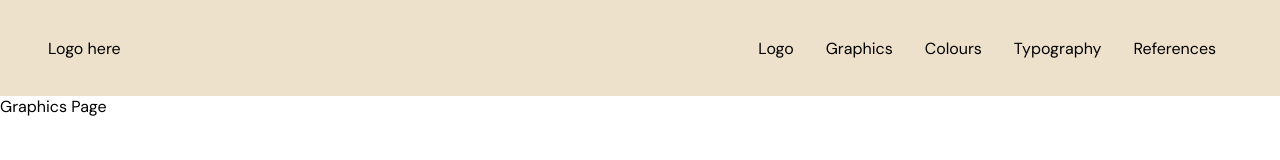
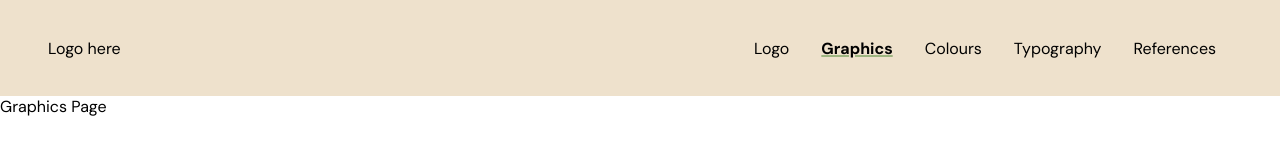
Before and after one commit to ohmaruko/Tranquify-style-guide, a Next.js app: page /graphics in a window 1280 px wide. Shown: the top 160 px of the page. Built offline with nearby package versions, Linux system fonts and the light colour scheme.

Commit message:
edit header to highlight active page

```diff
--- a/components/Header/Header.module.css
+++ b/components/Header/Header.module.css
@@ -2,6 +2,13 @@
     height: 6rem;
     padding: 0 3rem;
     background-color: var(--light-beige);
+    display: flex;
+    flex-direction: row;
+    justify-content: space-between;
+    align-items: center;
+}
+
+.menuContainer {
     display: flex;
     flex-direction: row;
     justify-content: space-between;
@@ -12,3 +19,8 @@
     color: var(--black);
     padding: 1rem;
 }
+
+.active {
+    font-weight: bold;
+    text-decoration: underline 2px var(--light-green);
+  }
--- a/components/Header/index.js
+++ b/components/Header/index.js
@@ -1,17 +1,27 @@
+import { useState } from 'react';
+import { useRouter } from 'next/router';
 import styles from './Header.module.css';
 import Link from 'next/link';
 
 export default function Header() {
-    return(
+    const router = useRouter();
+    const [active, setActive] = useState(false);
+
+    return (
         <header className={styles.headerContainer}>
             <div className={styles.logoContainer}>Logo here</div>
             <div className={styles.menuContainer}>
-                <Link href='/logo'>Logo</Link>
-                <Link href='/graphics'>Graphics</Link>
-                <Link href='/colours'>Colours</Link>
-                <Link href='/typography'>Typography</Link>
-                <Link href='/references'>References</Link>
+                <Link href='/logo'><div className={router.pathname === '/logo' ? styles.active : styles.link}>Logo</div> </Link>
+
+                <Link href='/graphics'><div className={router.pathname === '/graphics' ? styles.active : styles.link}>Graphics</div> </Link>
+
+                <Link href='/colours'><div className={router.pathname === '/colours' ? styles.active : styles.link}>Colours</div></Link>
+
+                <Link href='/typography'><div className={router.pathname === '/typography' ? styles.active : styles.link}>Typography</div></Link>
+
+                <Link href='/references'><div className={router.pathname === '/references' ? styles.active : styles.link}>References</div></Link>
             </div>
+
         </header>
     )
 }
```
